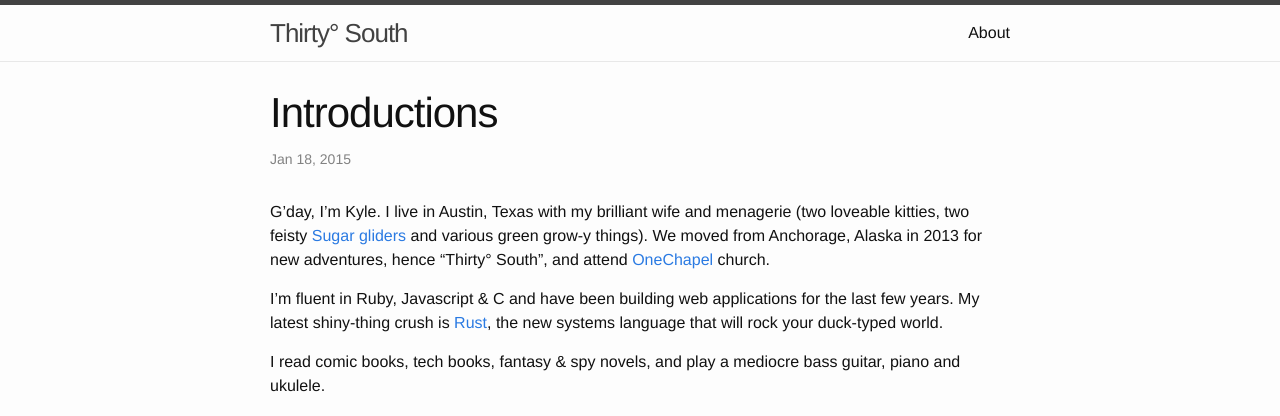
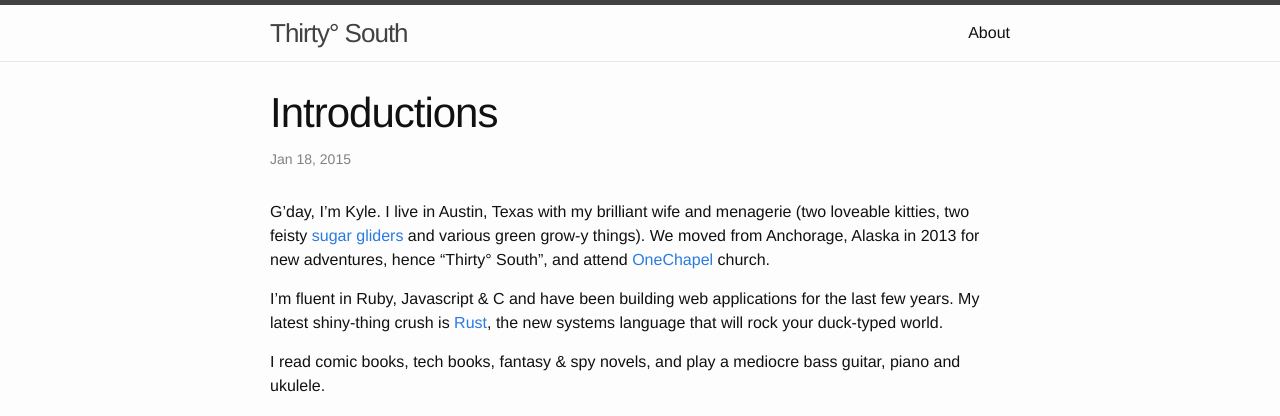
Before and after one commit to kjaleshire/kjaleshire.github.io, a Jekyll site: the page built from _posts/2015-01-18-introductions.md, in a window 1280 px wide. Shown: the top 416 px of the page. Built offline with Jekyll 4.4.1, drawn with Linux system fonts in a browser that asks for light colours.

Commit message:
gem upgrades

```diff
--- a/_posts/2015-01-18-introductions.md
+++ b/_posts/2015-01-18-introductions.md
@@ -6,7 +6,7 @@ comments: false
 categories: reflection
 ---
 
-G'day, I'm Kyle. I live in Austin, Texas with my brilliant wife and menagerie (two loveable kitties, two feisty [Sugar gliders](http://en.wikipedia.org/wiki/Sugar_glider) and various green grow-y things). We moved from Anchorage, Alaska in 2013 for new adventures, hence "Thirty° South", and attend [OneChapel](http://www.onechapel.com) church.
+G'day, I'm Kyle. I live in Austin, Texas with my brilliant wife and menagerie (two loveable kitties, two feisty [sugar gliders](http://en.wikipedia.org/wiki/Sugar_glider) and various green grow-y things). We moved from Anchorage, Alaska in 2013 for new adventures, hence "Thirty° South", and attend [OneChapel](http://www.onechapel.com) church.
 
 I'm fluent in Ruby, Javascript & C and have been building web applications for the last few years. My latest shiny-thing crush is [Rust](http://www.rust-lang.org), the new systems language that will rock your duck-typed world.
 
```
Also changed, not shown: Gemfile.lock.
